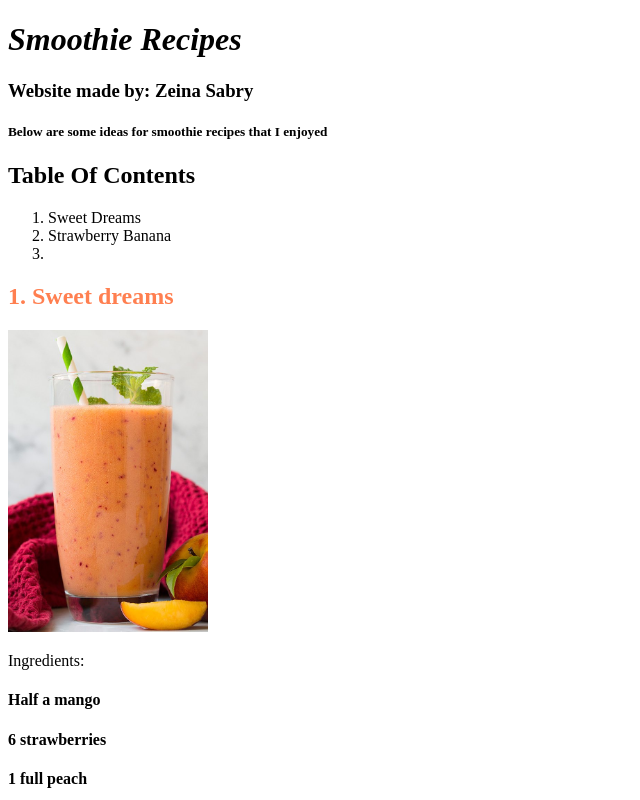
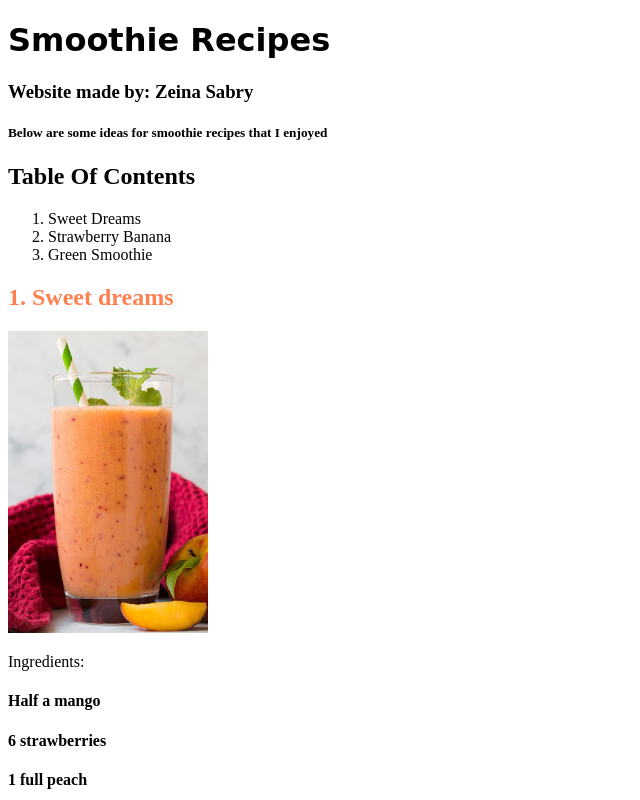
Before and after one commit to Zsabry16/Zsabry16.github.io, a plain HTML site: page Index.html in a window 1280 px wide. Shown: the top 800 px of the page, without its empty margins (0-640 px from the left). Drawn offline with Linux system fonts and the light colour scheme.

Commit message:
updatedhtml

```diff
--- a/Index.html
+++ b/Index.html
@@ -5,7 +5,7 @@
     </head>
     <body></body>
 
-        <h1 style= "font-style: oblique;"> Smoothie Recipes</h1>
+        <h1 style= "font-family:cursive;"> Smoothie Recipes</h1>
         <h2></h2>
         <h3>Website made by: Zeina Sabry</h3>
         <h4></h4>
@@ -14,7 +14,7 @@
         <ol>
             <li>Sweet Dreams</li>
             <li>Strawberry Banana</li>
-            <li></li>
+            <li>Green Smoothie</li>
         </ol>
         <h2 style= "color:coral"> 1. Sweet dreams</h2>
         <img src= "strawberrypeachmangosmoothies..jpg" width= "200">
```
